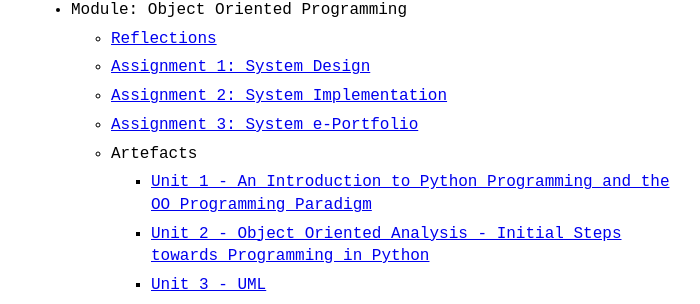
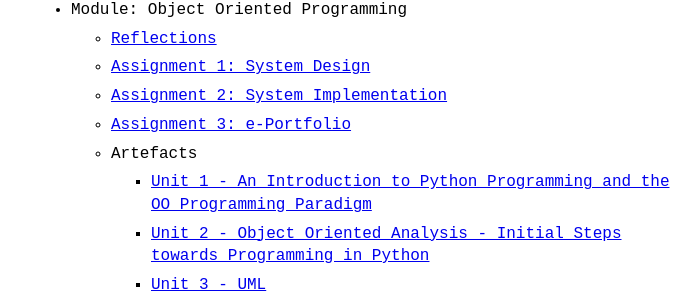
Before and after one commit to nkosi-tauro/essex-eportfolio-old, a Jekyll site: the page built from index.markdown, in a window 1280 px wide. Shown: the part 396-700 px from the top of the page, without its empty margins (289-989 px from the left). Built offline with Jekyll 4.4.1, drawn with Linux system fonts in a browser that asks for light colours.

Commit message:
update text

```diff
--- a/_data/menu.yml
+++ b/_data/menu.yml
@@ -16,7 +16,7 @@ entries:
         url: comingsoon
       - title: "Assignment 2: System Implementation"
         url: comingsoon
-      - title: "Assignment 3: System e-Portfolio"
+      - title: "Assignment 3: e-Portfolio"
         url: comingsoon
       - title: Artefacts
         entries:
```
